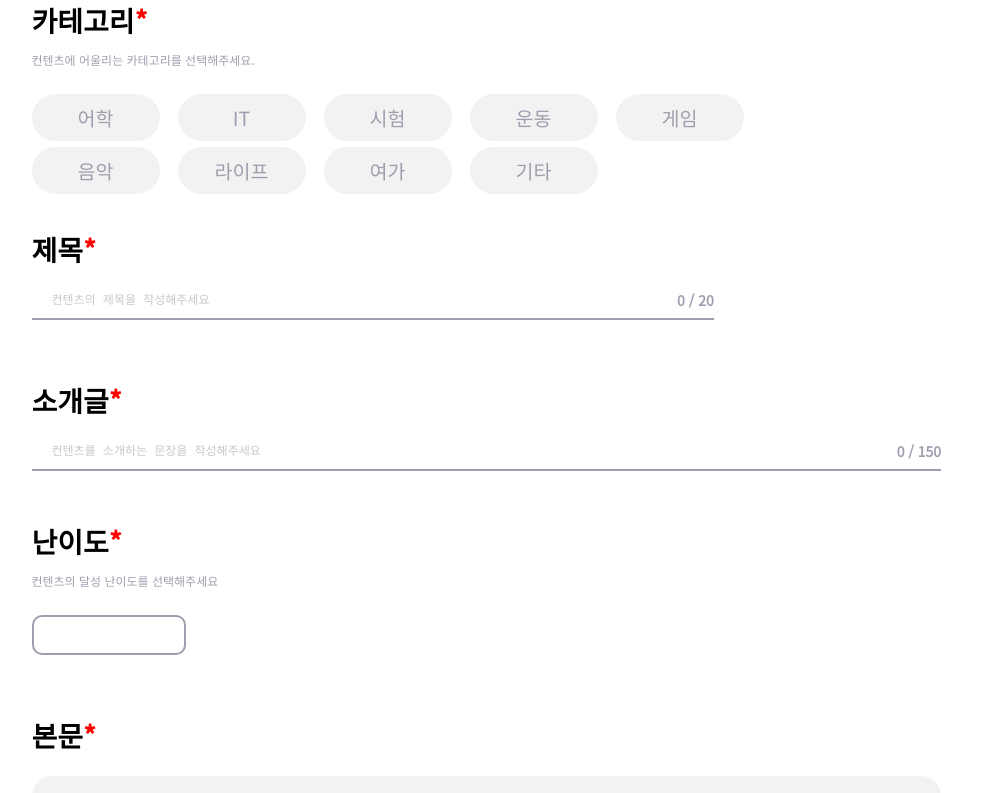
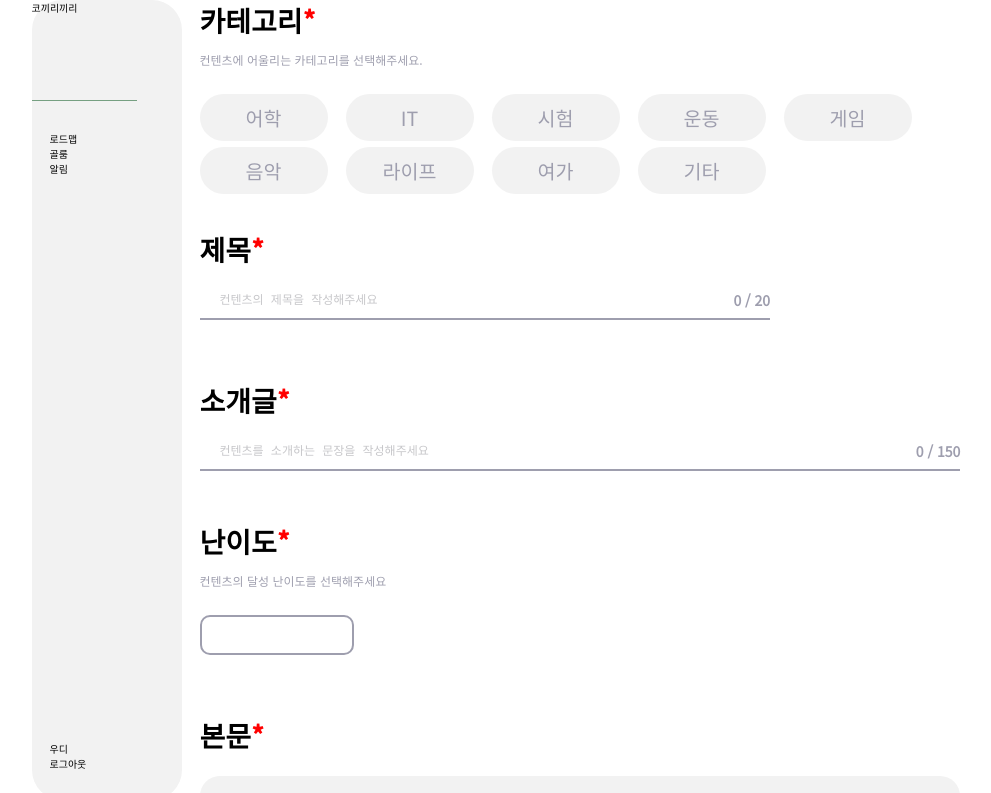
Before and after one commit to woowacourse-teams/2023-co-kirikiri, a React app in the folder client/: page /roadmap-create in a window 1280 px wide. Shown: the top 793 px of the page, without its empty margins (40-1031 px from the left). Built offline with nearby package versions, Linux system fonts and the light colour scheme.

Commit message:
design: PageLayout 컴포넌트 적용

```diff
--- a/client/src/pages/roadmapCreatePage/roadmapCreatePage.tsx
+++ b/client/src/pages/roadmapCreatePage/roadmapCreatePage.tsx
@@ -4,17 +4,18 @@ import Difficulty from '@/components/roadmapCreatePage/difficulty/difficulty';
 import MainText from '@/components/roadmapCreatePage/mainText/mainText';
 import Period from '@/components/roadmapCreatePage/period/period';
 import Title from '@/components/roadmapCreatePage/title/title';
+import PageLayout from '@/components/_common/pageLayout/PageLayout';
 
 const RoadmapCreatePage = () => {
   return (
-    <>
+    <PageLayout>
       <Category />
       <Title />
       <Description />
       <Difficulty />
       <MainText />
       <Period />
-    </>
+    </PageLayout>
   );
 };
 
```
